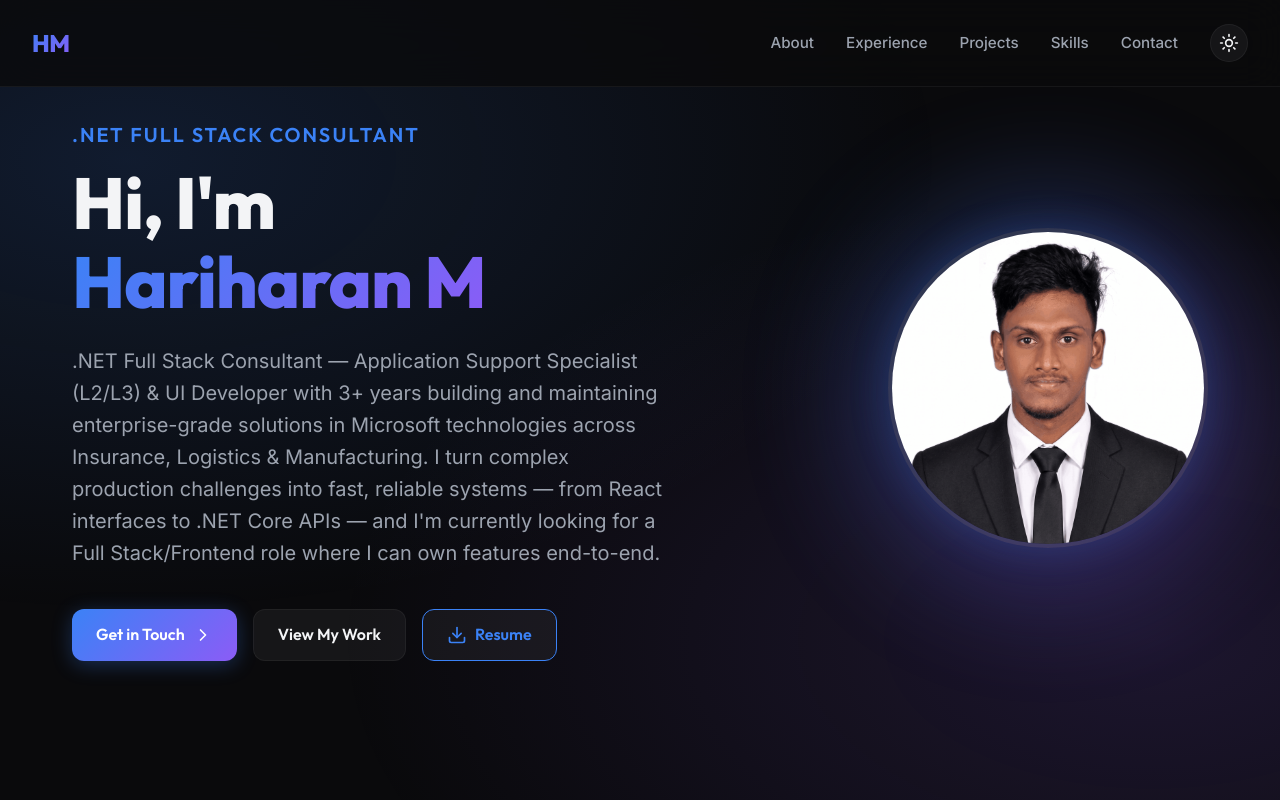
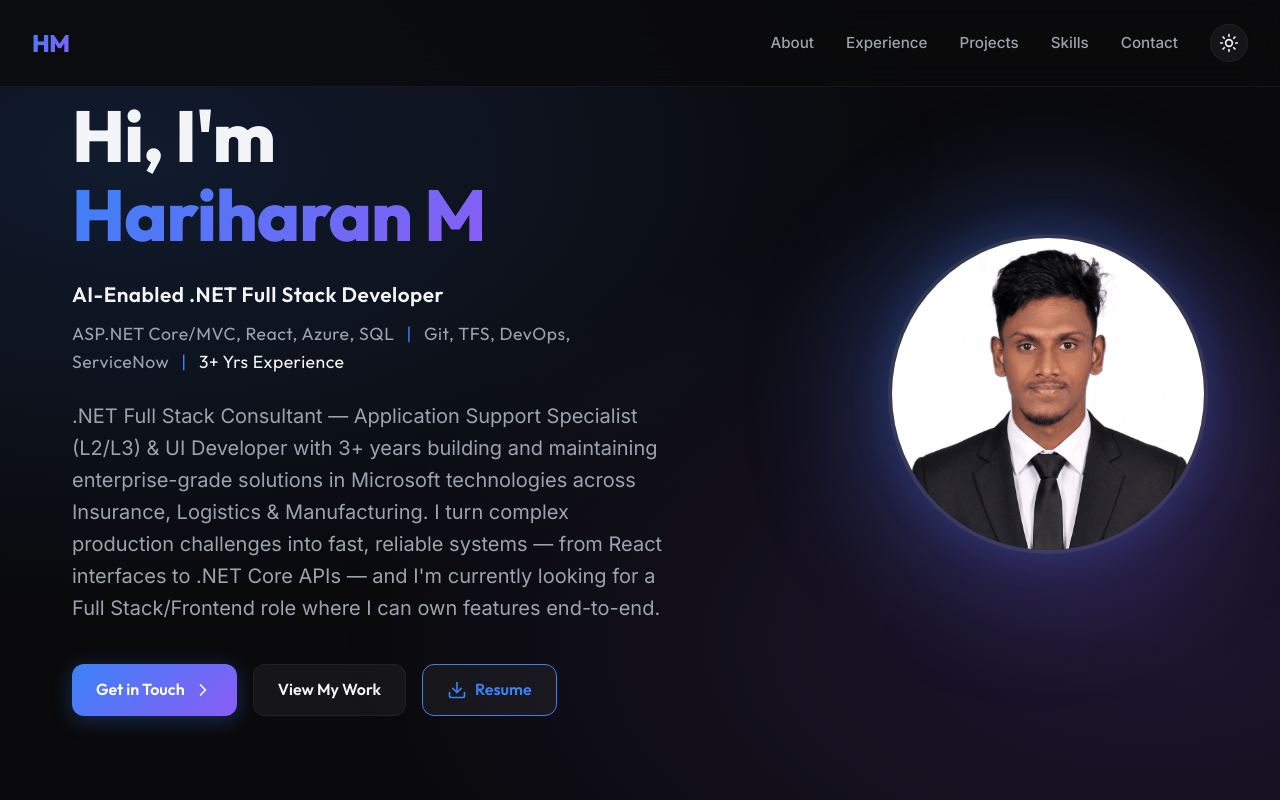
Before and after one commit to Hari021101/Hariharan-portfolio, a React (Vite) app: page / in a window 1280 px wide. Shown: the top 800 px of the page. Built offline with nearby package versions, Linux system fonts and the light colour scheme.

Commit message:
Update hero section with new AI-enabled full stack developer headline

```diff
--- a/src/App.jsx
+++ b/src/App.jsx
@@ -51,10 +51,13 @@ function App() {
         <section id="about" className="section hero">
           <div className="hero-inner">
             <div className="hero-content">
-              <h2 className="hero-subtitle">.NET Full Stack Consultant</h2>
               <h1 className="hero-title">
                 Hi, I'm <span className="text-gradient">Hariharan M</span>
               </h1>
+              <h2 className="hero-subtitle" style={{ textTransform: 'none', letterSpacing: '0.5px', fontSize: '1.1rem', lineHeight: '1.6', marginBottom: '1.5rem' }}>
+                <span style={{ color: 'var(--text-primary)', fontSize: '1.3rem', display: 'block', marginBottom: '0.5rem' }}>AI-Enabled .NET Full Stack Developer</span>
+                <span style={{ color: 'var(--text-secondary)', fontWeight: '400' }}>ASP.NET Core/MVC, React, Azure, SQL <span style={{ margin: '0 0.5rem', color: 'var(--accent-primary)' }}>|</span> Git, TFS, DevOps, ServiceNow <span style={{ margin: '0 0.5rem', color: 'var(--accent-primary)' }}>|</span> <span style={{ color: 'var(--text-primary)', fontWeight: '500' }}>3+ Yrs Experience</span></span>
+              </h2>
               <p className="hero-desc">
                 .NET Full Stack Consultant — Application Support Specialist (L2/L3) & UI Developer with 3+ years building and maintaining enterprise-grade solutions in Microsoft technologies across Insurance, Logistics & Manufacturing. I turn complex production challenges into fast, reliable systems — from React interfaces to .NET Core APIs — and I'm currently looking for a Full Stack/Frontend role where I can own features end-to-end.
               </p>
--- a/src/index.css
+++ b/src/index.css
@@ -291,6 +291,7 @@ a {
 .hero-title {
   font-size: 4.5rem;
   line-height: 1.1;
+  margin-top: 1rem;
   margin-bottom: 1.5rem;
   letter-spacing: -1px;
 }
```
